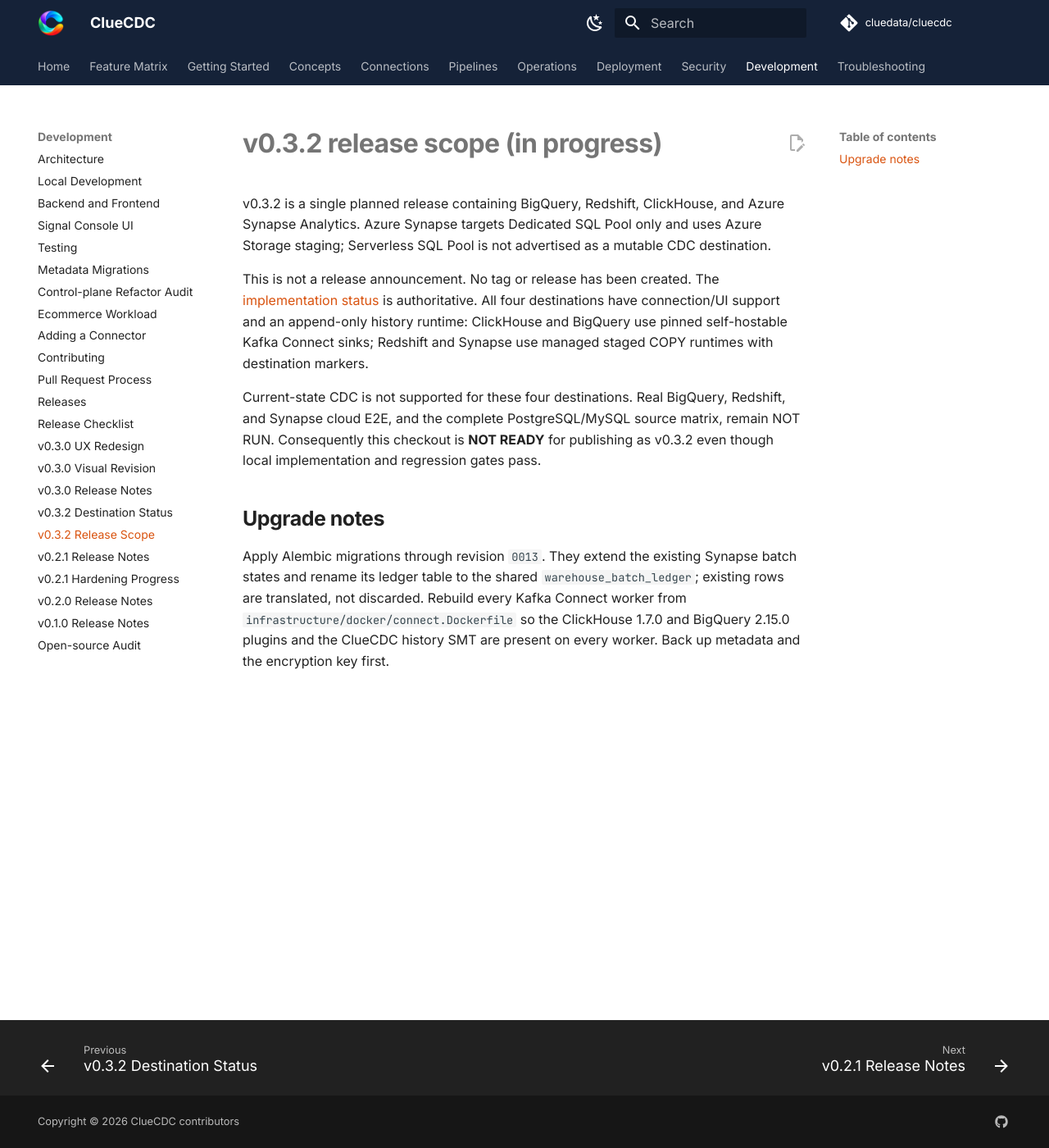
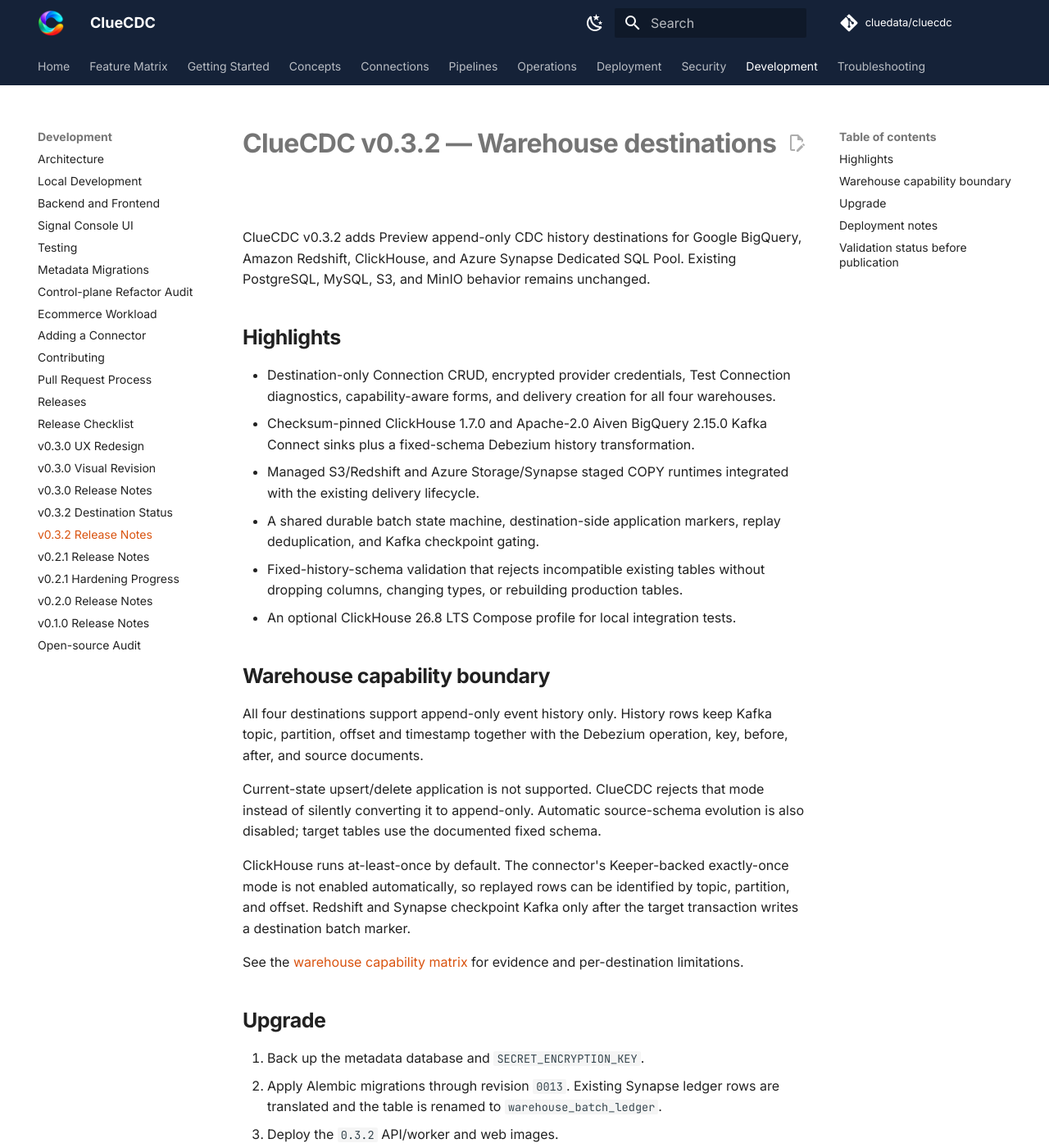
Before and after one commit to cluedata/cluecdc, an MkDocs documentation site: the page built from docs/releases/v0.3.2.md, in a window 1280 px wide and 1400 px high. Shown: the whole window at 82% size. Built offline with MkDocs 1.6.1 and Material for MkDocs 9.7.7, drawn with Linux system fonts in a browser that asks for light colours; comment, search, counter and statistics services are not loaded; some of the changed text lies outside the part shown.

Commit message:
chore: prepare v0.3.2 release candidate

```diff
--- a/docs/releases/v0.3.2.md
+++ b/docs/releases/v0.3.2.md
@@ -1,31 +1,68 @@
----
-title: v0.3.2 release scope (in progress)
-description: Planned four-destination scope and current release readiness.
----
+# ClueCDC v0.3.2 — Warehouse destinations
 
-# v0.3.2 release scope (in progress)
+ClueCDC v0.3.2 adds Preview append-only CDC history destinations for Google
+BigQuery, Amazon Redshift, ClickHouse, and Azure Synapse Dedicated SQL Pool.
+Existing PostgreSQL, MySQL, S3, and MinIO behavior remains unchanged.
 
-v0.3.2 is a single planned release containing BigQuery, Redshift, ClickHouse,
-and Azure Synapse Analytics. Azure Synapse targets Dedicated SQL Pool only and
-uses Azure Storage staging; Serverless SQL Pool is not advertised as a mutable
-CDC destination.
+## Highlights
 
-This is not a release announcement. No tag or release has been created. The
-[implementation status](../development/v0.3.2-destinations.md) is authoritative.
-All four destinations have connection/UI support and an append-only history
-runtime: ClickHouse and BigQuery use pinned self-hostable Kafka Connect sinks;
-Redshift and Synapse use managed staged COPY runtimes with destination markers.
+- Destination-only Connection CRUD, encrypted provider credentials, Test
+  Connection diagnostics, capability-aware forms, and delivery creation for all
+  four warehouses.
+- Checksum-pinned ClickHouse 1.7.0 and Apache-2.0 Aiven BigQuery 2.15.0 Kafka
+  Connect sinks plus a fixed-schema Debezium history transformation.
+- Managed S3/Redshift and Azure Storage/Synapse staged COPY runtimes integrated
+  with the existing delivery lifecycle.
+- A shared durable batch state machine, destination-side application markers,
+  replay deduplication, and Kafka checkpoint gating.
+- Fixed-history-schema validation that rejects incompatible existing tables
+  without dropping columns, changing types, or rebuilding production tables.
+- An optional ClickHouse 26.8 LTS Compose profile for local integration tests.
 
-Current-state CDC is not supported for these four destinations. Real BigQuery,
-Redshift, and Synapse cloud E2E, and the complete PostgreSQL/MySQL source matrix,
-remain NOT RUN. Consequently this checkout is **NOT READY** for publishing as
-v0.3.2 even though local implementation and regression gates pass.
+## Warehouse capability boundary
 
-## Upgrade notes
+All four destinations support append-only event history only. History rows keep
+Kafka topic, partition, offset and timestamp together with the Debezium
+operation, key, before, after, and source documents.
 
-Apply Alembic migrations through revision `0013`. They extend the existing
-Synapse batch states and rename its ledger table to the shared
-`warehouse_batch_ledger`; existing rows are translated, not discarded. Rebuild
-every Kafka Connect worker from `infrastructure/docker/connect.Dockerfile` so
-the ClickHouse 1.7.0 and BigQuery 2.15.0 plugins and the ClueCDC history SMT are
-present on every worker. Back up metadata and the encryption key first.
+Current-state upsert/delete application is not supported. ClueCDC rejects that
+mode instead of silently converting it to append-only. Automatic source-schema
+evolution is also disabled; target tables use the documented fixed schema.
+
+ClickHouse runs at-least-once by default. The connector's Keeper-backed
+exactly-once mode is not enabled automatically, so replayed rows can be
+identified by topic, partition, and offset. Redshift and Synapse checkpoint
+Kafka only after the target transaction writes a destination batch marker.
+
+See the [warehouse capability matrix](../connectors/warehouse-destinations.md)
+for evidence and per-destination limitations.
+
+## Upgrade
+
+1. Back up the metadata database and `SECRET_ENCRYPTION_KEY`.
+2. Apply Alembic migrations through revision `0013`. Existing Synapse ledger
+   rows are translated and the table is renamed to `warehouse_batch_ledger`.
+3. Deploy the `0.3.2` API/worker and web images.
+4. Rebuild or deploy the `0.3.2` Connect image on every worker so the pinned
+   ClickHouse/BigQuery plugins and ClueCDC history SMT are available.
+5. Confirm `/connector-plugins`, then test every warehouse connection and a
+   non-production delivery before enabling operational workloads.
+
+## Deployment notes
+
+- Kubernetes continues to treat PostgreSQL, Kafka, Kafka Connect, and cloud
+  warehouses as external services.
+- Redshift and Synapse workers require private egress to Kafka, object storage,
+  and the warehouse SQL endpoint.
+- Use S3/Azure lifecycle policies scoped to the delivery staging prefix; v0.3.2
+  does not include an automatic staging cleanup worker.
+- Do not enable or resume paid cloud resources automatically for validation.
+
+## Validation status before publication
+
+The local quality suite, image build/plugin discovery, and real local
+ClickHouse sink/restart/outage checks pass. Real BigQuery, Redshift, and Azure
+Synapse cloud E2E and the complete PostgreSQL/MySQL-to-warehouse source matrix
+remain NOT RUN without operator-supplied resources. Treat the four warehouse
+destinations as Preview and complete those environment-specific checks before
+approving a production rollout.
--- a/mkdocs.yml
+++ b/mkdocs.yml
@@ -168,7 +168,7 @@
       - v0.3.0 Visual Revision: development/v0.3.0-visual-revision.md
       - v0.3.0 Release Notes: releases/v0.3.0.md
       - v0.3.2 Destination Status: development/v0.3.2-destinations.md
-      - v0.3.2 Release Scope: releases/v0.3.2.md
+      - v0.3.2 Release Notes: releases/v0.3.2.md
       - v0.2.1 Release Notes: releases/v0.2.1.md
       - v0.2.1 Hardening Progress: development/v0.2.1-hardening-progress.md
       - v0.2.0 Release Notes: releases/v0.2.0.md
```
Also changed, not shown: CHANGELOG.md (+4 -1 lines), docs/deployment/kubernetes.md (+2 -3 lines), 7 other files.
